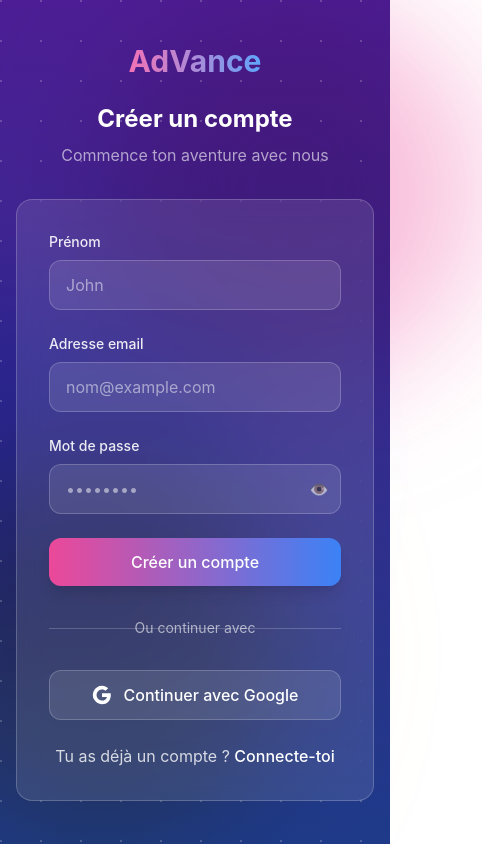
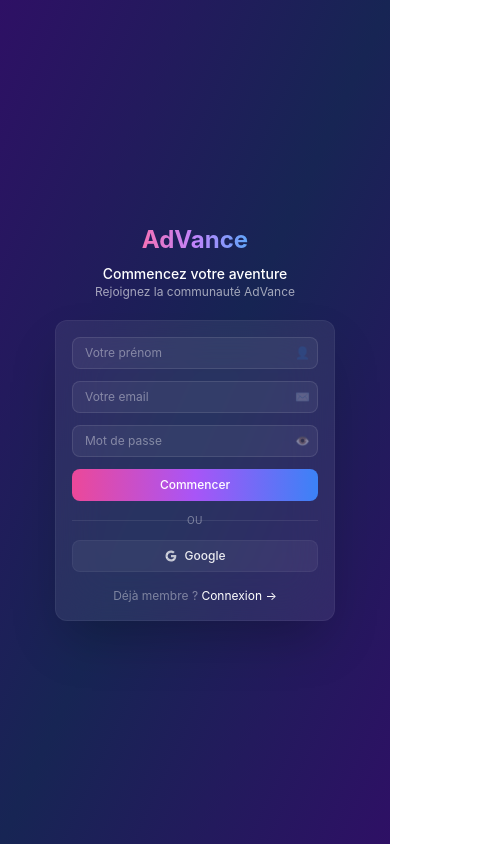
Before and after one commit to ALDIALLO-SUPINFO/advancev2, a React (Create React App) app: page /signup in a window 390 px wide. Shown: the whole page, 482 px wide, since content can reach past the window. Built offline with nearby package versions, Linux system fonts and the light colour scheme.

Commit message:
add responsive

```diff
--- a/src/components/Header.js
+++ b/src/components/Header.js
@@ -80,6 +80,7 @@
         </NavLinks>
       </LeftSection>
       <AuthLinks>
+
         <LoginButton to="/login">Se connecter</LoginButton>
       </AuthLinks>
     </HeaderContainer>
--- a/src/pages/Login.js
+++ b/src/pages/Login.js
@@ -1,10 +1,33 @@
 import React, { useState } from 'react';
 import { Link, useNavigate } from 'react-router-dom';
 import axios from 'axios';
-import { useAuth } from '../App'; // Importez le hook useAuth
-import { login } from '../utils/api';
+import { useAuth } from '../App';
 
-const API_URL = 'https://advancev2.onrender.com'; // URL de production
+const API_URL = 'https://advancev2.onrender.com';
+
+// Composant Spinner personnalisé
+const Spinner = () => (
+  <svg
+    className="animate-spin h-5 w-5"
+    xmlns="http://www.w3.org/2000/svg"
+    fill="none"
+    viewBox="0 0 24 24"
+  >
+    <circle
+      className="opacity-25"
+      cx="12"
+      cy="12"
+      r="10"
+      stroke="currentColor"
+      strokeWidth="4"
+    />
+    <path
+      className="opacity-75"
+      fill="currentColor"
+      d="M4 12a8 8 0 018-8V0C5.373 0 0 5.373 0 12h4zm2 5.291A7.962 7.962 0 014 12H0c0 3.042 1.135 5.824 3 7.938l3-2.647z"
+    />
+  </svg>
+);
 
 const Login = () => {
   const [email, setEmail] = useState('');
@@ -20,7 +43,8 @@
     setIsLoading(true);
 
     try {
-      const response = await axios.post(`${API_URL}/api/login`,
+      const response = await axios.post(
+        `${API_URL}/api/login`,
         { email, password },
         {
           headers: {
@@ -31,13 +55,8 @@
       );
 
       if (response.data.success) {
-        // Stockage du token
         localStorage.setItem('token', response.data.token);
-
-        // Mise à jour du contexte d'authentification
         await login(response.data.token, response.data.user);
-
-        // Redirection
         navigate('/dashboard');
       } else {
         setError(response.data.message || 'Identifiants incorrects');
@@ -45,13 +64,10 @@
     } catch (error) {
       console.error('Erreur de connexion:', error);
       if (error.response) {
-        // Erreur avec réponse du serveur
         setError(error.response.data.message || 'Erreur de connexion');
       } else if (error.request) {
-        // Erreur sans réponse du serveur
         setError('Impossible de contacter le serveur. Veuillez réessayer.');
       } else {
-        // Autre type d'erreur
         setError('Une erreur est survenue. Veuillez réessayer.');
       }
     } finally {
@@ -59,62 +75,79 @@
     }
   };
 
-
   return (
-    <div className="min-h-screen bg-gradient-to-b from-violet-900 to-blue-900 flex items-center justify-center p-4">
-      <div className="w-full max-w-md">
+    <div className="min-h-screen bg-gradient-to-br from-purple-950 via-violet-900 to-blue-950 flex items-center justify-center p-4">
+      <div className="w-full max-w-sm">
         <div className="text-center mb-8">
           <Link to="/">
-            <h1 className="text-3xl font-bold bg-gradient-to-r from-pink-400 to-blue-400 bg-clip-text text-transparent">
+            <h1 className="text-4xl font-bold bg-gradient-to-r from-pink-300 via-purple-300 to-blue-300 bg-clip-text text-transparent">
               AdVance
             </h1>
           </Link>
-          <h2 className="mt-6 text-2xl font-bold text-white">Content de te revoir</h2>
-          <p className="mt-2 text-white/60">Entre tes identifiants pour te connecter</p>
+          <h2 className="mt-4 text-xl font-medium text-white/90">Bon retour parmi nous !</h2>
         </div>
 
-        <div className="bg-white/10 backdrop-blur-md rounded-2xl border border-white/20 p-8">
-          <form onSubmit={handleSubmit} className="space-y-6">
-            <div>
+        <div className="bg-white/10 backdrop-blur-lg rounded-3xl border border-white/10 p-6 shadow-2xl shadow-purple-950/20">
+          <form onSubmit={handleSubmit} className="space-y-4">
+            <div className="relative group">
               <input
                 type="email"
                 value={email}
                 onChange={(e) => setEmail(e.target.value)}
-                placeholder="nom@example.com"
-                className="w-full px-4 py-3 rounded-xl bg-white/10 border border-white/20 text-white placeholder-white/50 focus:outline-none focus:border-pink-500 transition-colors"
+                placeholder="Email"
+                className="w-full px-4 py-3 rounded-2xl bg-white/5 border border-white/10 text-white placeholder-white/40
+                         focus:outline-none focus:border-purple-400 focus:ring-2 focus:ring-purple-400/20
+                         transition-all duration-300"
                 required
               />
             </div>
 
-            <div>
+            <div className="relative group">
               <input
                 type="password"
                 value={password}
                 onChange={(e) => setPassword(e.target.value)}
                 placeholder="Mot de passe"
-                className="w-full px-4 py-3 rounded-xl bg-white/10 border border-white/20 text-white placeholder-white/50 focus:outline-none focus:border-pink-500 transition-colors"
+                className="w-full px-4 py-3 rounded-2xl bg-white/5 border border-white/10 text-white placeholder-white/40
+                         focus:outline-none focus:border-purple-400 focus:ring-2 focus:ring-purple-400/20
+                         transition-all duration-300"
                 required
               />
             </div>
 
             {error && (
-              <div className="text-red-400 text-sm text-center bg-red-400/10 rounded-lg py-2">
+              <div className="text-red-300 text-sm text-center bg-red-400/10 rounded-xl py-2 px-3 border border-red-400/20">
                 {error}
               </div>
             )}
 
             <button
               type="submit"
-              className="w-full py-3 px-4 bg-gradient-to-r from-pink-500 to-blue-500 hover:from-pink-600 hover:to-blue-600 text-white rounded-xl font-medium transition-all shadow-lg hover:shadow-xl"
+              disabled={isLoading}
+              className="w-full py-3 px-4 bg-gradient-to-r from-purple-500 to-blue-500 hover:from-purple-600 hover:to-blue-600
+                     text-white rounded-2xl font-medium transition-all duration-300
+                     shadow-lg shadow-purple-500/25 hover:shadow-xl hover:shadow-purple-500/20
+                     disabled:opacity-70 disabled:cursor-not-allowed
+                     flex items-center justify-center gap-2"
             >
-              Se connecter
+              {isLoading ? (
+                <>
+                  <Spinner />
+                  <span>Connexion...</span>
+                </>
+              ) : (
+                'Se connecter'
+              )}
             </button>
           </form>
 
-          <p className="mt-6 text-center text-white/80">
-            Tu n'as pas de compte ?{' '}
-            <Link to="/signup" className="text-white hover:text-pink-400 transition-colors font-medium">
-              Inscris-toi
+          <p className="mt-6 text-center text-white/60 text-sm">
+            Pas encore de compte ?{' '}
+            <Link
+              to="/signup"
+              className="text-white hover:text-purple-300 transition-colors font-medium underline decoration-2 underline-offset-2 decoration-purple-400/50"
+            >
+              S'inscrire
             </Link>
           </p>
         </div>
--- a/src/pages/Signup.js
+++ b/src/pages/Signup.js
@@ -17,25 +17,18 @@
     setError('');
 
     try {
-      // Vérifier si l'utilisateur existe déjà
-      const checkResponse = await axios.post('http://localhost:5000/api/checkUser', { email });
-
+      const checkResponse = await axios.post('https://advancev2.onrender.com/api/checkUser', { email });
       if (checkResponse.data.userExists) {
         setError('Un compte existe déjà avec cet email');
         setIsLoading(false);
         return;
       }
-
-      // Créer le nouveau compte
-      const response = await axios.post('http://localhost:5000/api/signup', {
+      const response = await axios.post('https://advancev2.onrender.com/api/signup', {
         email,
         password,
         firstName
       });
-
-      if (response.status === 201) {
-        navigate('/login');
-      }
+      if (response.status === 201) navigate('/login');
     } catch (error) {
       setError('Erreur lors de l\'inscription');
     } finally {
@@ -43,87 +36,78 @@
     }
   };
 
-  const handleGoogleSignup = () => {
-    window.location.href = 'http://localhost:5000/api/auth/google';
-  };
-
   return (
-    <div className="min-h-screen relative">
-      {/* Background */}
+    <div className="min-h-screen relative overflow-hidden bg-gradient-to-br from-violet-950 via-blue-950 to-violet-950 flex items-center justify-center px-3">
+      {/* Fond minimaliste */}
       <div className="absolute inset-0 -z-10">
-        <div className="absolute inset-0 bg-gradient-to-b from-violet-900 to-blue-900"/>
-        <div className="absolute top-0 left-1/4 w-96 h-96 bg-pink-500 rounded-full mix-blend-multiply filter blur-3xl opacity-20 animate-pulse"/>
-        <div className="absolute bottom-0 right-1/4 w-96 h-96 bg-yellow-500 rounded-full mix-blend-multiply filter blur-3xl opacity-20 animate-pulse" style={{ animationDelay: '1s' }}/>
-        <div className="absolute top-1/3 right-1/3 w-96 h-96 bg-blue-500 rounded-full mix-blend-multiply filter blur-3xl opacity-20 animate-pulse" style={{ animationDelay: '2s' }}/>
-        <div
-          className="absolute inset-0 opacity-20"
-          style={{
-            backgroundImage: 'radial-gradient(circle at 1px 1px, white 1px, transparent 1px)',
-            backgroundSize: '40px 40px'
-          }}
-        />
+        <div className="absolute inset-0">
+          <div className="absolute top-1/4 left-1/4 w-48 h-48 bg-pink-500/10 rounded-full mix-blend-multiply filter blur-3xl animate-pulse"/>
+          <div className="absolute bottom-1/4 right-1/4 w-48 h-48 bg-blue-500/10 rounded-full mix-blend-multiply filter blur-3xl animate-pulse delay-700"/>
+        </div>
       </div>
 
-      {/* Contenu */}
-      <div className="relative min-h-screen flex flex-col items-center justify-center p-4">
-        <div className="w-full max-w-md">
-          <div className="text-center mb-8">
-            <Link to="/" className="inline-block">
-              <h1 className="text-3xl font-bold bg-gradient-to-r from-pink-400 to-blue-400 bg-clip-text text-transparent">
+      <div className="w-full max-w-[280px]">
+        {/* Header compact */}
+        <div className="text-center mb-5">
+          <Link to="/" className="inline-block mb-2">
+            <h1 className="text-2xl font-bold bg-gradient-to-r from-pink-400 via-purple-400 to-blue-400 bg-clip-text text-transparent">
               AdVance
             </h1>
           </Link>
-            <h2 className="mt-6 text-2xl font-bold text-white">Créer un compte</h2>
-            <p className="mt-2 text-white/60">Commence ton aventure avec nous</p>
+          <h2 className="text-sm font-medium text-white">
+            Commencez votre aventure
+          </h2>
+          <p className="text-xs text-white/60">
+            Rejoignez la communauté AdVance
+          </p>
         </div>
 
-          <div className="bg-white/10 backdrop-blur-md rounded-2xl border border-white/20 p-8">
-            <form onSubmit={handleSubmit} className="space-y-6">
-              <div>
-                <label className="block text-sm font-medium text-white/90 mb-2">
-                  Prénom
-                </label>
+        {/* Formulaire compact */}
+        <div className="backdrop-blur-xl bg-white/[0.07] rounded-xl border border-white/[0.05] p-4 shadow-2xl">
+          <form onSubmit={handleSubmit} className="space-y-3">
+            <div className="space-y-3">
+              {/* Champs de saisie compacts */}
+              <div className="group relative">
                 <input
                   type="text"
                   value={firstName}
                   onChange={(e) => setFirstName(e.target.value)}
-                  className="w-full px-4 py-3 rounded-xl bg-white/10 border border-white/20 text-white placeholder-white/50 focus:outline-none focus:border-pink-500 transition-colors"
-                  placeholder="John"
+                  className="w-full h-8 pl-3 pr-7 bg-white/[0.05] border border-white/[0.1] rounded-lg text-xs text-white placeholder-white/40 focus:outline-none focus:border-pink-500/50 transition-all"
+                  placeholder="Votre prénom"
                   required
                 />
+                <div className="absolute right-2 top-1/2 -translate-y-1/2 text-white/20 text-xs">
+                  👤
+                </div>
               </div>
 
-              <div>
-                <label className="block text-sm font-medium text-white/90 mb-2">
-                  Adresse email
-                </label>
+              <div className="group relative">
                 <input
                   type="email"
                   value={email}
                   onChange={(e) => setEmail(e.target.value)}
-                  className="w-full px-4 py-3 rounded-xl bg-white/10 border border-white/20 text-white placeholder-white/50 focus:outline-none focus:border-pink-500 transition-colors"
-                  placeholder="nom@example.com"
+                  className="w-full h-8 pl-3 pr-7 bg-white/[0.05] border border-white/[0.1] rounded-lg text-xs text-white placeholder-white/40 focus:outline-none focus:border-pink-500/50 transition-all"
+                  placeholder="Votre email"
                   required
                 />
+                <div className="absolute right-2 top-1/2 -translate-y-1/2 text-white/20 text-xs">
+                  ✉️
+                </div>
               </div>
 
-              <div>
-                <label className="block text-sm font-medium text-white/90 mb-2">
-                  Mot de passe
-                </label>
-                <div className="relative">
+              <div className="group relative">
                 <input
                   type={showPassword ? "text" : "password"}
                   value={password}
                   onChange={(e) => setPassword(e.target.value)}
-                    className="w-full px-4 py-3 rounded-xl bg-white/10 border border-white/20 text-white placeholder-white/50 focus:outline-none focus:border-pink-500 transition-colors"
-                    placeholder="••••••••"
+                  className="w-full h-8 pl-3 pr-7 bg-white/[0.05] border border-white/[0.1] rounded-lg text-xs text-white placeholder-white/40 focus:outline-none focus:border-pink-500/50 transition-all"
+                  placeholder="Mot de passe"
                   required
                 />
                 <button
                   type="button"
                   onClick={() => setShowPassword(!showPassword)}
-                    className="absolute right-3 top-1/2 -translate-y-1/2 text-white/60 hover:text-white"
+                  className="absolute right-2 top-1/2 -translate-y-1/2 text-white/40 hover:text-white/60 transition-colors text-xs"
                 >
                   {showPassword ? '🙈' : '👁️'}
                 </button>
@@ -131,7 +115,7 @@
             </div>
 
             {error && (
-                <div className="text-red-400 text-sm text-center bg-red-400/10 rounded-lg py-2">
+              <div className="text-pink-400 text-xs bg-pink-400/10 rounded-lg py-1.5 px-2 text-center">
                 {error}
               </div>
             )}
@@ -139,40 +123,56 @@
             <button
               type="submit"
               disabled={isLoading}
-                className="w-full py-3 px-4 bg-gradient-to-r from-pink-500 to-blue-500 hover:from-pink-600 hover:to-blue-600 text-white rounded-xl font-medium transition-all shadow-lg hover:shadow-xl disabled:opacity-70"
+              className="w-full h-8 bg-gradient-to-r from-pink-500 via-purple-500 to-blue-500 hover:from-pink-600 hover:via-purple-600 hover:to-blue-600 text-white rounded-lg text-xs font-medium transition-all disabled:opacity-50 relative overflow-hidden group"
             >
-                {isLoading ? 'Création du compte...' : 'Créer un compte'}
+              <span className="relative z-10 flex items-center justify-center gap-2">
+                {isLoading ? (
+                  <>
+                    <svg className="animate-spin h-3 w-3" viewBox="0 0 24 24">
+                      <circle className="opacity-25" cx="12" cy="12" r="10" stroke="currentColor" strokeWidth="4" fill="none"/>
+                      <path className="opacity-75" fill="currentColor" d="M4 12a8 8 0 018-8V0C5.373 0 0 5.373 0 12h4zm2 5.291A7.962 7.962 0 014 12H0c0 3.042 1.135 5.824 3 7.938l3-2.647z"/>
+                    </svg>
+                    <span>Création...</span>
+                  </>
+                ) : "Commencer"}
+              </span>
             </button>
-            </form>
 
-            <div className="relative my-8">
+            {/* Séparateur compact */}
+            <div className="relative my-3">
               <div className="absolute inset-0 flex items-center">
-                <div className="w-full border-t border-white/20"/>
+                <div className="w-full border-t border-white/[0.08]"/>
               </div>
-              <div className="relative flex justify-center text-sm">
-                <span className="px-4 bg-transparent text-white/60">
-                  Ou continuer avec
+              <div className="relative flex justify-center text-[10px]">
+                <span className="px-2 bg-transparent text-white/40 uppercase tracking-wider">
+                  ou
                 </span>
               </div>
             </div>
 
+            {/* Bouton Google compact */}
             <button
-              onClick={handleGoogleSignup}
-              className="w-full py-3 px-4 bg-white/10 hover:bg-white/20 text-white rounded-xl font-medium transition-all border border-white/20 flex items-center justify-center gap-3"
+              type="button"
+              onClick={() => window.location.href = 'http://localhost:5000/api/auth/google'}
+              className="w-full h-8 bg-white/[0.05] hover:bg-white/[0.1] border border-white/[0.05] text-white/90 rounded-lg text-xs font-medium transition-all flex items-center justify-center gap-2 group"
             >
-              <svg className="w-5 h-5" viewBox="0 0 24 24" fill="currentColor">
+              <svg className="w-3 h-3 text-white/70 group-hover:text-white transition-colors" viewBox="0 0 24 24" fill="currentColor">
                 <path d="M22.56 12.25c0-.78-.07-1.53-.2-2.25H12v4.26h5.92c-.26 1.37-1.04 2.53-2.21 3.31v2.77h3.57c2.08-1.92 3.28-4.74 3.28-8.09z"/>
                 <path d="M12 23c2.97 0 5.46-.98 7.28-2.66l-3.57-2.77c-.98.66-2.23 1.06-3.71 1.06-2.86 0-5.29-1.93-6.16-4.53H2.18v2.84C3.99 20.53 7.7 23 12 23z"/>
                 <path d="M5.84 14.09c-.22-.66-.35-1.36-.35-2.09s.13-1.43.35-2.09V7.07H2.18C1.43 8.55 1 10.22 1 12s.43 3.45 1.18 4.93l2.85-2.22.81-.62z"/>
                 <path d="M12 5.38c1.62 0 3.06.56 4.21 1.64l3.15-3.15C17.45 2.09 14.97 1 12 1 7.7 1 3.99 3.47 2.18 7.07l3.66 2.84c.87-2.6 3.3-4.53 6.16-4.53z"/>
               </svg>
-              Continuer avec Google
+              <span>Google</span>
             </button>
+          </form>
 
-            <p className="mt-6 text-center text-white/80">
-              Tu as déjà un compte ?{' '}
-              <Link to="/login" className="text-white hover:text-pink-400 transition-colors font-medium">
-                Connecte-toi
+          {/* Footer compact */}
+          <div className="mt-4 text-center">
+            <p className="text-xs">
+              <span className="text-white/40">Déjà membre ?</span>
+              {' '}
+              <Link to="/login" className="text-white hover:text-pink-400 transition-colors">
+                Connexion →
               </Link>
             </p>
           </div>
```
Also changed, not shown: src/pages/Home.js (+56 -121 lines), src/App.css (line endings or trailing spaces). Lines whose indentation alone changed are shown as unchanged.
